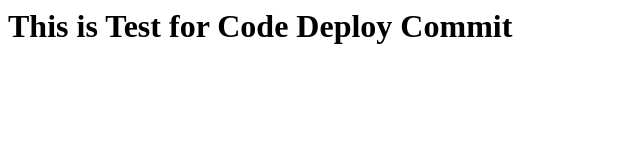
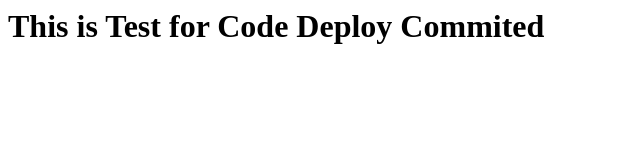
Before and after one commit to m8ndevops/cicd, a plain HTML site: page index.html in a window 1280 px wide. Shown: the full height of the page, 0-640 px from the left. Drawn offline with Linux system fonts and the light colour scheme.

Commit message:
Third Commit

```diff
--- a/index.html
+++ b/index.html
@@ -1 +1 @@
-<h1> This is Test for Code Deploy Commit </h1>
+<h1> This is Test for Code Deploy Commited </h1>
```
